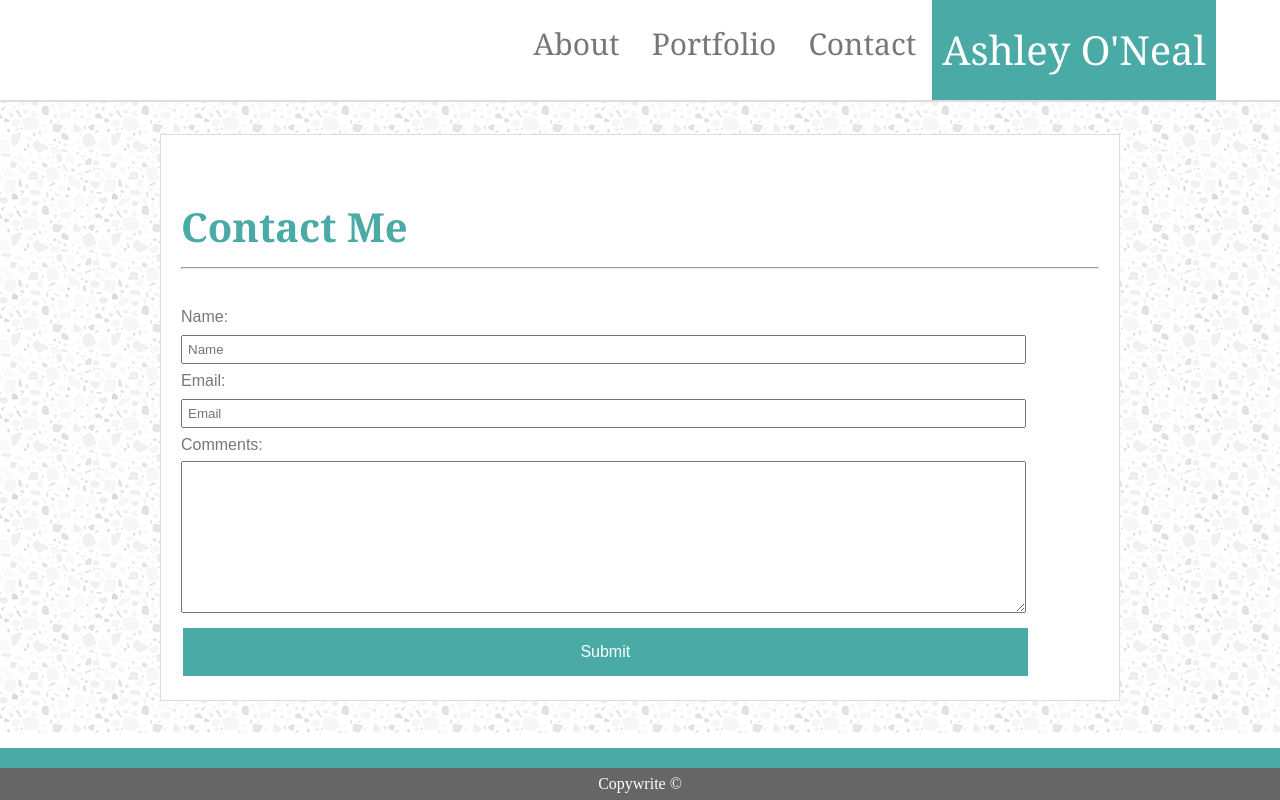
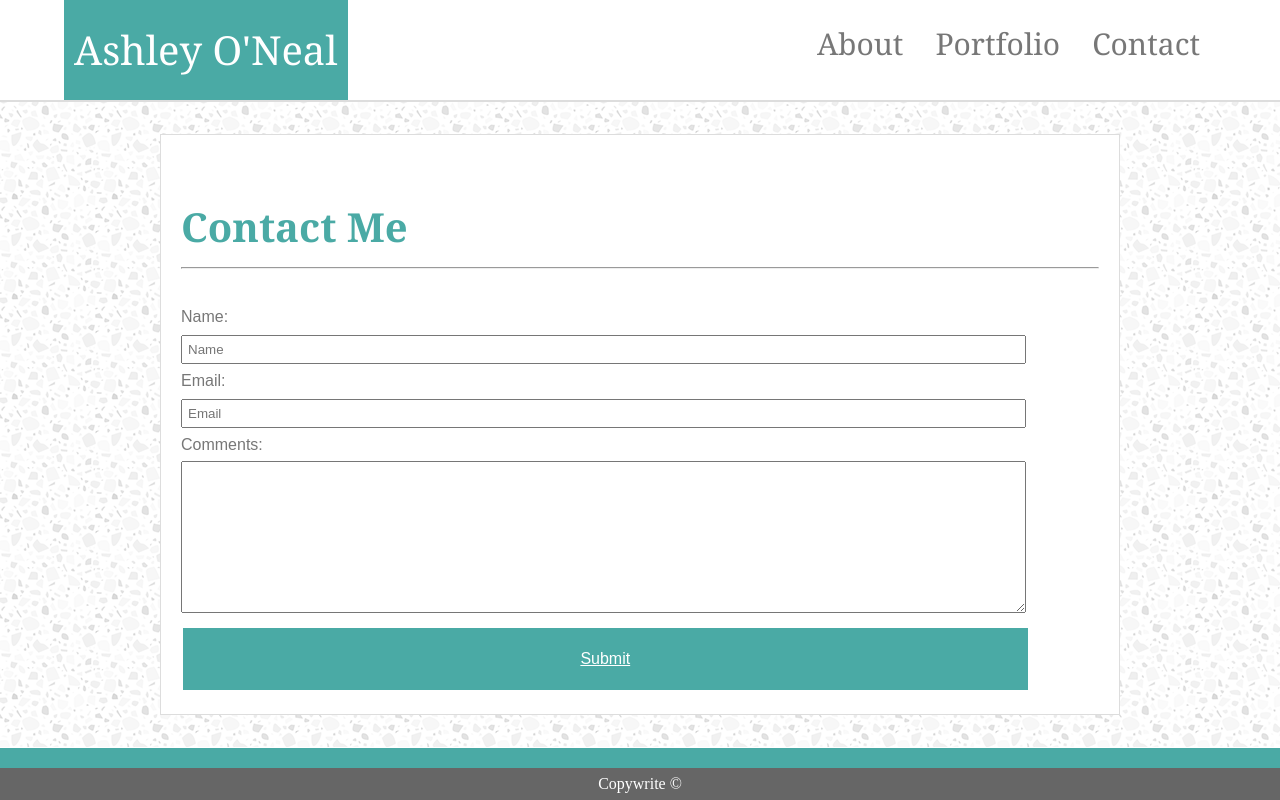
Before and after one commit to onealashley/responsive-portfolio, a plain HTML site: page contact.html in a window 1280 px wide. Drawn offline with Linux system fonts and the light colour scheme.

Commit message:
fixed formatting i messed up

```diff
--- a/assets/css/style.css
+++ b/assets/css/style.css
@@ -19,6 +19,15 @@ li {
     float: right;
 }
 
+.name {
+    color: white;
+    font-size: 40px;
+    float: left;
+    background-color:#4aaaa5;
+    padding: 10px;
+    font-family: Georgia, 'Times New Roman', Times, serif;
+}
+
 li a {
     display: block;
     color: #777777;
@@ -26,15 +35,6 @@ li a {
     padding: 14px 16px;
     font-size: 30px;
     text-decoration: none;
-    font-family: Georgia, 'Times New Roman', Times, serif;
-}
-
-.name {
-    color: white;
-    font-size: 40px;
-    float: left;
-    background-color:#4aaaa5;
-    padding: 10px;
     font-family: Georgia, 'Times New Roman', Times, serif;
 }
 
@@ -124,6 +124,7 @@ footer p {
     display: inline-block;
     font-size: 16px;
     margin: 4px 2px;
+    width: 92%;
     cursor: pointer;
 }
 
--- a/contact.html
+++ b/contact.html
@@ -9,7 +9,7 @@
 <body>
     <header>
         <ul>
-            <li><a href="index.html" class="name">Ashley O'Neal</a></li>
+            <li class="name">Ashley O'Neal</li>
             <li><a href="contact.html" class="links">Contact</a></li>
             <li><a href="portfolio.html" class="links">Portfolio</a></li>
             <li><a href="index.html" class="links">About</a></li>
@@ -37,7 +37,7 @@
                 <textarea name="comments" id="comments" cols="103%" rows="10"></textarea>
                 <br>
             </form>
-            <input type="Submit" class="button">
+            <a href="mailto:oneal.ashleyc@gmail.com" class="button">Submit</a>
         </div>
 
     <br>
```
Also changed, not shown: index.html (+1 -1 lines), portfolio.html (+1 -1 lines).
